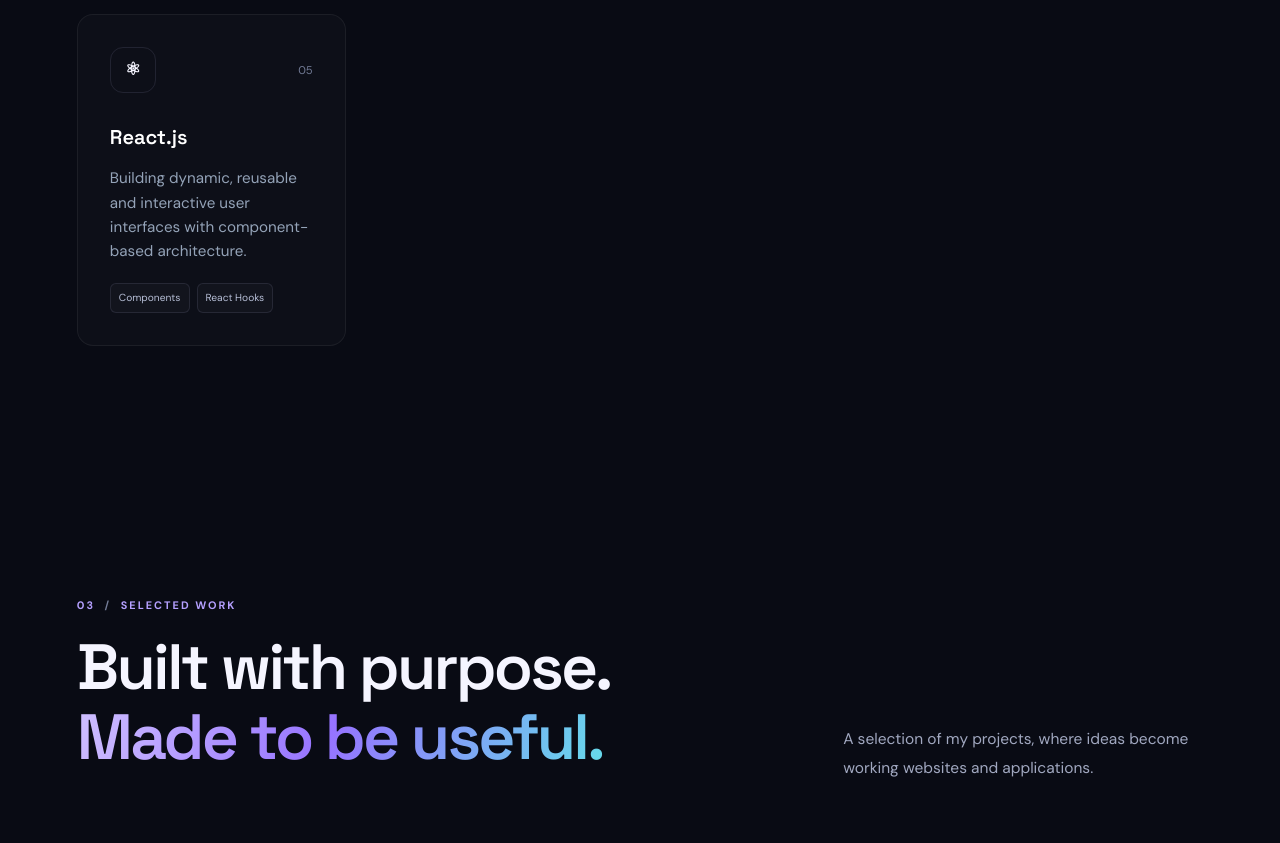
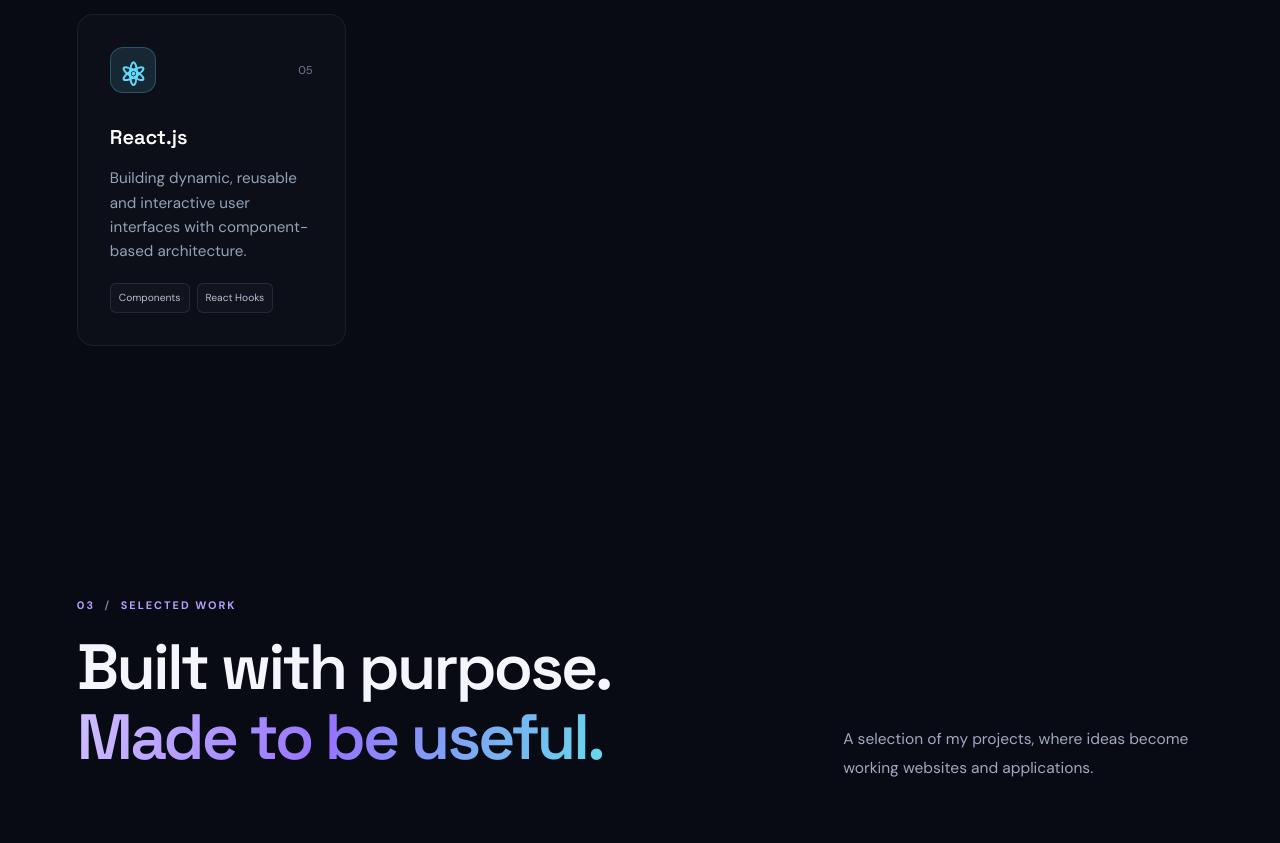
Before and after one commit to AbuIdrees948/Abuidrees948.github.io, a plain HTML site: page index.html in a window 1280 px wide. Shown: the part 2719-3562 px from the top of the page. Drawn offline with Linux system fonts and the light colour scheme.

Commit message:
Update style.css

```diff
--- a/style.css
+++ b/style.css
@@ -2540,3 +2540,14 @@ section[id] {
     background: #22bf5b !important;
     transform: translateY(-2px);
 }
+
+
+
+/* REACT TECHNOLOGY ICON */
+
+.skill-react {
+    color: #61DAFB;
+    background: rgba(97, 218, 251, 0.12);
+    border: 1px solid rgba(97, 218, 251, 0.25);
+    font-size: 32px;
+}
```
